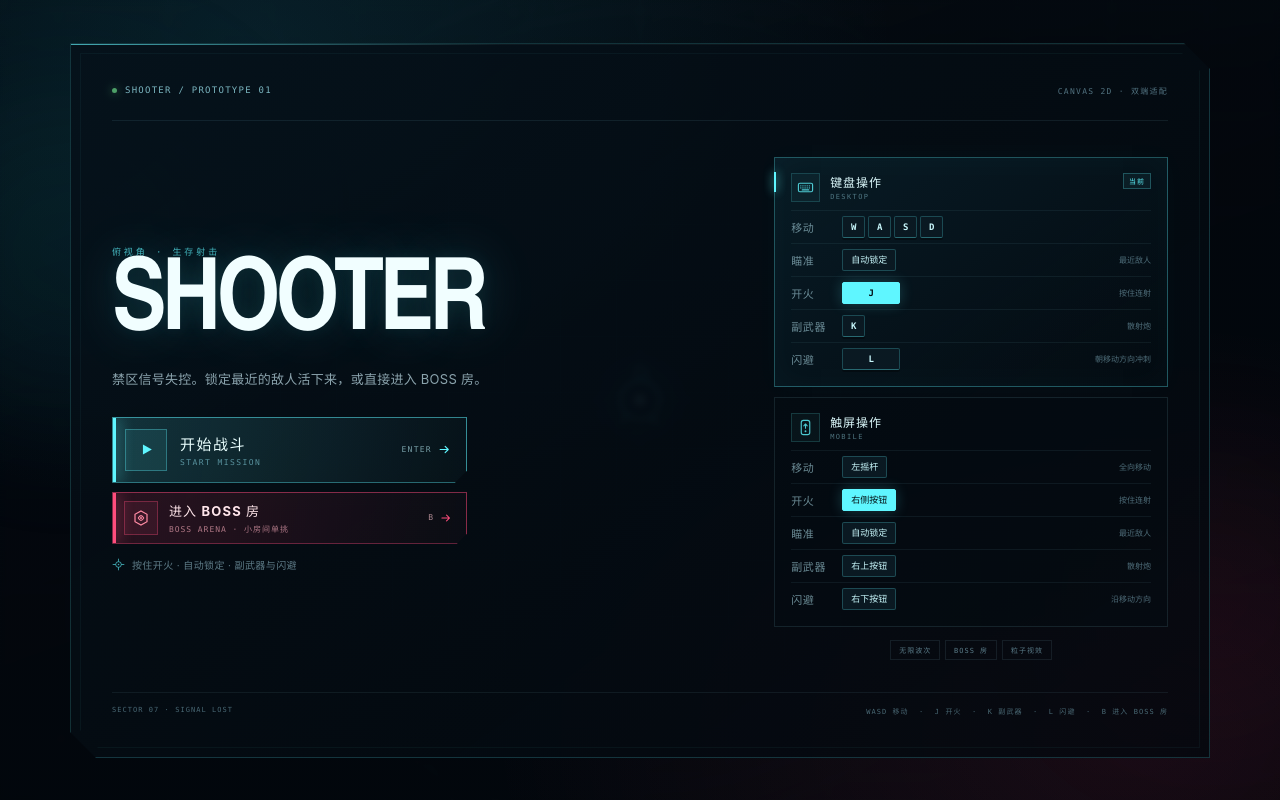
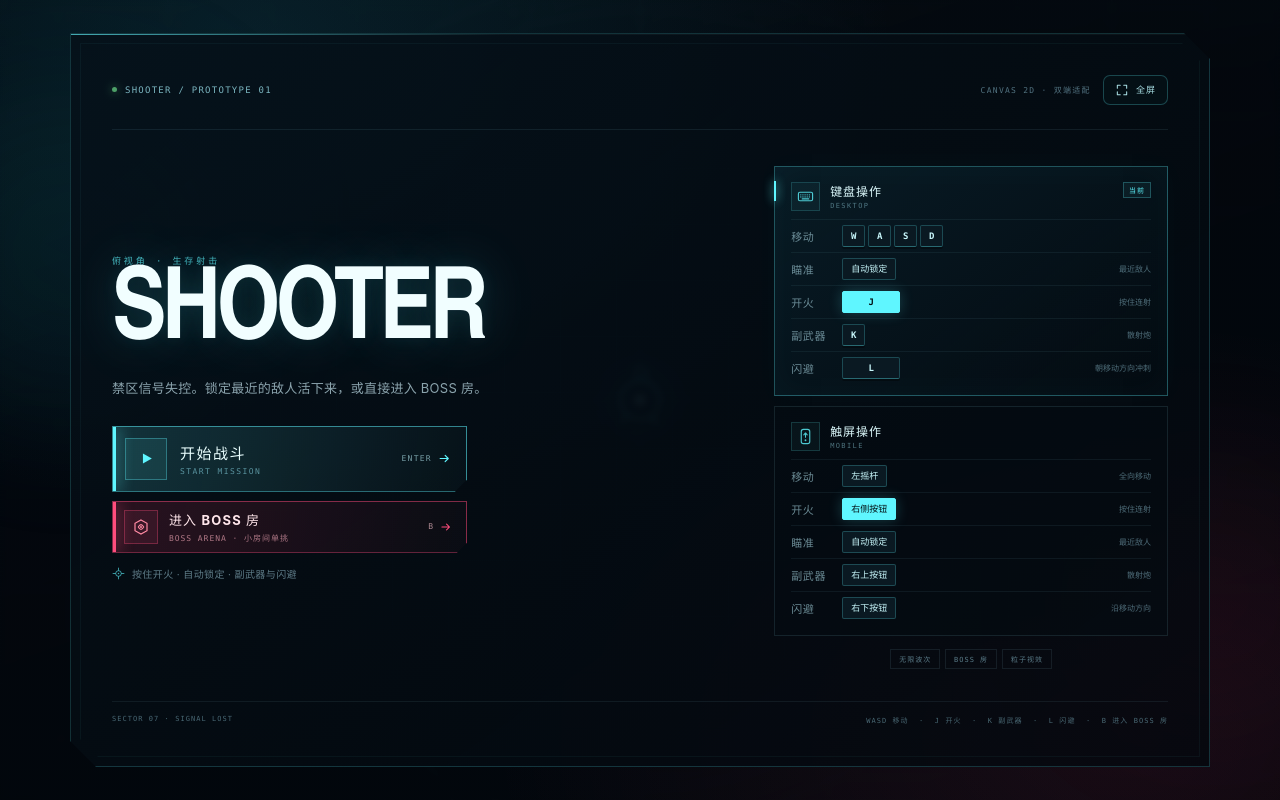
Before and after one commit to axiomofchoice-hjt/shooter, a React (Vite) app: page / in a window 1280 px wide. Built offline with nearby package versions, Linux system fonts and the light colour scheme.

Commit message:
feat: add fullscreen toggle on start screen

```diff
--- a/src/App.tsx
+++ b/src/App.tsx
@@ -35,6 +35,12 @@ export default function App() {
   const [stats, setStats] = useState<GameStats | null>(null);
   const [victory, setVictory] = useState(false);
   const [isTouch, setIsTouch] = useState(detectTouchDevice);
+  const [isFullscreen, setIsFullscreen] = useState(false);
+  const [fullscreenSupported] = useState(() => {
+    if (typeof document === 'undefined') return false;
+    const doc = document as Document & { webkitFullscreenEnabled?: boolean };
+    return Boolean(doc.fullscreenEnabled ?? doc.webkitFullscreenEnabled);
+  });
   const [isPortrait, setIsPortrait] = useState(() => {
     if (typeof window === 'undefined') return false;
     return window.matchMedia('(orientation: portrait)').matches;
@@ -111,6 +117,48 @@ export default function App() {
 
   const toggleMute = useCallback(() => {
     gameRef.current?.toggleMute();
+  }, []);
+
+  const toggleFullscreen = useCallback(async () => {
+    const doc = document as Document & {
+      webkitFullscreenElement?: Element | null;
+      webkitExitFullscreen?: () => Promise<void> | void;
+    };
+    const root = document.documentElement as HTMLElement & {
+      webkitRequestFullscreen?: () => Promise<void> | void;
+    };
+    try {
+      if (doc.fullscreenElement ?? doc.webkitFullscreenElement) {
+        if (doc.exitFullscreen) await doc.exitFullscreen();
+        else await doc.webkitExitFullscreen?.();
+        return;
+      }
+      if (root.requestFullscreen) await root.requestFullscreen({ navigationUI: 'hide' });
+      else await root.webkitRequestFullscreen?.();
+      if (isTouch && screen.orientation?.lock) {
+        try {
+          await screen.orientation.lock('landscape');
+        } catch {
+          // Orientation lock is best-effort; some browsers reject it.
+        }
+      }
+    } catch {
+      // The browser may deny fullscreen (e.g. it is disabled in an iframe).
+    }
+  }, [isTouch]);
+
+  useEffect(() => {
+    const doc = document as Document & { webkitFullscreenElement?: Element | null };
+    const onChange = () => {
+      setIsFullscreen(Boolean(doc.fullscreenElement ?? doc.webkitFullscreenElement));
+    };
+    document.addEventListener('fullscreenchange', onChange);
+    document.addEventListener('webkitfullscreenchange', onChange);
+    onChange();
+    return () => {
+      document.removeEventListener('fullscreenchange', onChange);
+      document.removeEventListener('webkitfullscreenchange', onChange);
+    };
   }, []);
 
   const handleTouchMove = useCallback((x: number, y: number) => {
@@ -273,6 +321,9 @@ export default function App() {
       {phase === 'menu' && (
         <StartScreen
           isTouch={isTouch}
+          isFullscreen={isFullscreen}
+          fullscreenSupported={fullscreenSupported}
+          onToggleFullscreen={toggleFullscreen}
           onStart={startGame}
           onStartBoss={startBossGame}
         />
--- a/src/components/Icons.tsx
+++ b/src/components/Icons.tsx
@@ -162,3 +162,33 @@ export function TouchIcon() {
     </svg>
   );
 }
+
+export function FullscreenIcon() {
+  return (
+    <svg viewBox="0 0 24 24" aria-hidden="true">
+      <path
+        d="M4 9V4h5M15 4h5v5M20 15v5h-5M9 20H4v-5"
+        fill="none"
+        stroke="currentColor"
+        strokeWidth="1.8"
+        strokeLinecap="round"
+        strokeLinejoin="round"
+      />
+    </svg>
+  );
+}
+
+export function FullscreenExitIcon() {
+  return (
+    <svg viewBox="0 0 24 24" aria-hidden="true">
+      <path
+        d="M9 4v5H4M15 4v5h5M20 15h-5v5M4 15h5v5"
+        fill="none"
+        stroke="currentColor"
+        strokeWidth="1.8"
+        strokeLinecap="round"
+        strokeLinejoin="round"
+      />
+    </svg>
+  );
+}
--- a/src/components/Overlays.tsx
+++ b/src/components/Overlays.tsx
@@ -3,6 +3,8 @@ import {
   ArrowIcon,
   BossIcon,
   CrosshairIcon,
+  FullscreenExitIcon,
+  FullscreenIcon,
   KeyboardIcon,
   PlayIcon,
   TouchIcon,
@@ -10,11 +12,21 @@ import {
 
 interface StartScreenProps {
   isTouch: boolean;
+  isFullscreen: boolean;
+  fullscreenSupported: boolean;
+  onToggleFullscreen: () => void;
   onStart: () => void;
   onStartBoss: () => void;
 }
 
-export function StartScreen({ isTouch, onStart, onStartBoss }: StartScreenProps) {
+export function StartScreen({
+  isTouch,
+  isFullscreen,
+  fullscreenSupported,
+  onToggleFullscreen,
+  onStart,
+  onStartBoss,
+}: StartScreenProps) {
   return (
     <div className="overlay menu-overlay">
       <div className="menu-glow menu-glow-a" />
@@ -25,7 +37,21 @@ export function StartScreen({ isTouch, onStart, onStartBoss }: StartScreenProps)
             <i className="status-dot" />
             SHOOTER / PROTOTYPE 01
           </span>
-          <span className="build-tag">CANVAS 2D · 双端适配</span>
+          <div className="menu-topline-right">
+            <span className="build-tag">CANVAS 2D · 双端适配</span>
+            {fullscreenSupported && (
+              <button
+                type="button"
+                className="fullscreen-button"
+                onClick={onToggleFullscreen}
+                aria-label={isFullscreen ? '退出全屏' : '进入全屏'}
+                title={isFullscreen ? '退出全屏' : '进入全屏'}
+              >
+                {isFullscreen ? <FullscreenExitIcon /> : <FullscreenIcon />}
+                <span>{isFullscreen ? '退出全屏' : '全屏'}</span>
+              </button>
+            )}
+          </div>
         </div>
 
         <div className="menu-content">
--- a/src/styles.css
+++ b/src/styles.css
@@ -558,6 +558,47 @@ svg {
   white-space: nowrap;
 }
 
+.menu-topline-right {
+  display: flex;
+  align-items: center;
+  gap: 12px;
+  flex-shrink: 0;
+}
+
+.fullscreen-button {
+  display: inline-flex;
+  align-items: center;
+  gap: 7px;
+  padding: 7px 11px;
+  border: 1px solid rgba(95, 246, 255, 0.24);
+  border-radius: 7px;
+  background: rgba(5, 18, 24, 0.72);
+  color: rgba(190, 250, 255, 0.88);
+  font-family: var(--mono);
+  font-size: 9px;
+  letter-spacing: 0.12em;
+  cursor: pointer;
+  transition:
+    border-color 0.15s ease,
+    background 0.15s ease,
+    color 0.15s ease;
+}
+
+.fullscreen-button svg {
+  width: 14px;
+  height: 14px;
+}
+
+.fullscreen-button:hover {
+  border-color: rgba(95, 246, 255, 0.6);
+  background: rgba(10, 38, 48, 0.86);
+  color: #eaffff;
+}
+
+.fullscreen-button:active {
+  transform: translateY(1px);
+}
+
 .menu-content {
   display: grid;
   grid-template-columns: minmax(0, 1.22fr) minmax(300px, 0.78fr);
```
Also changed, not shown: 1 other file (tests, documents, lock files or other folders).
